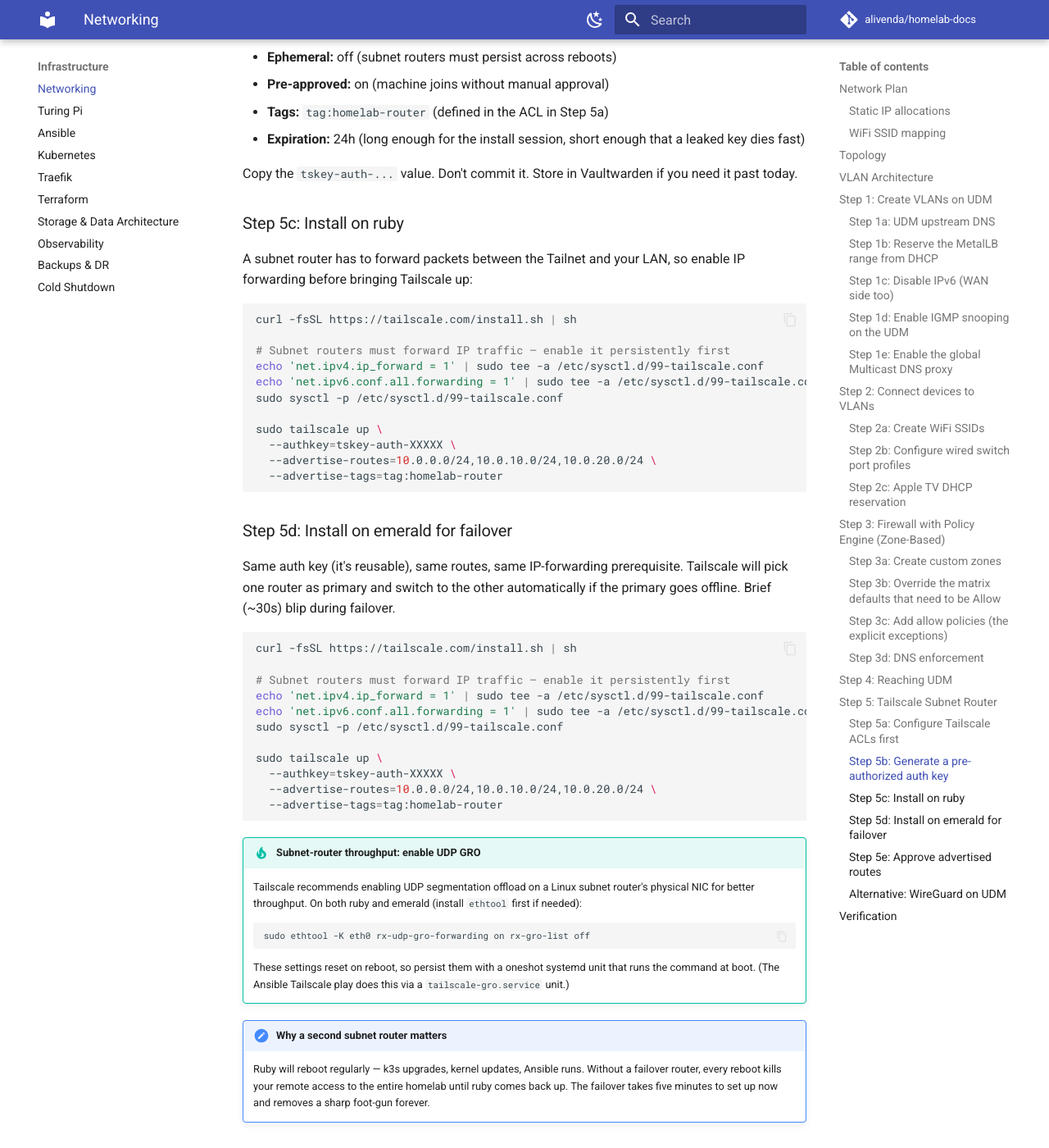
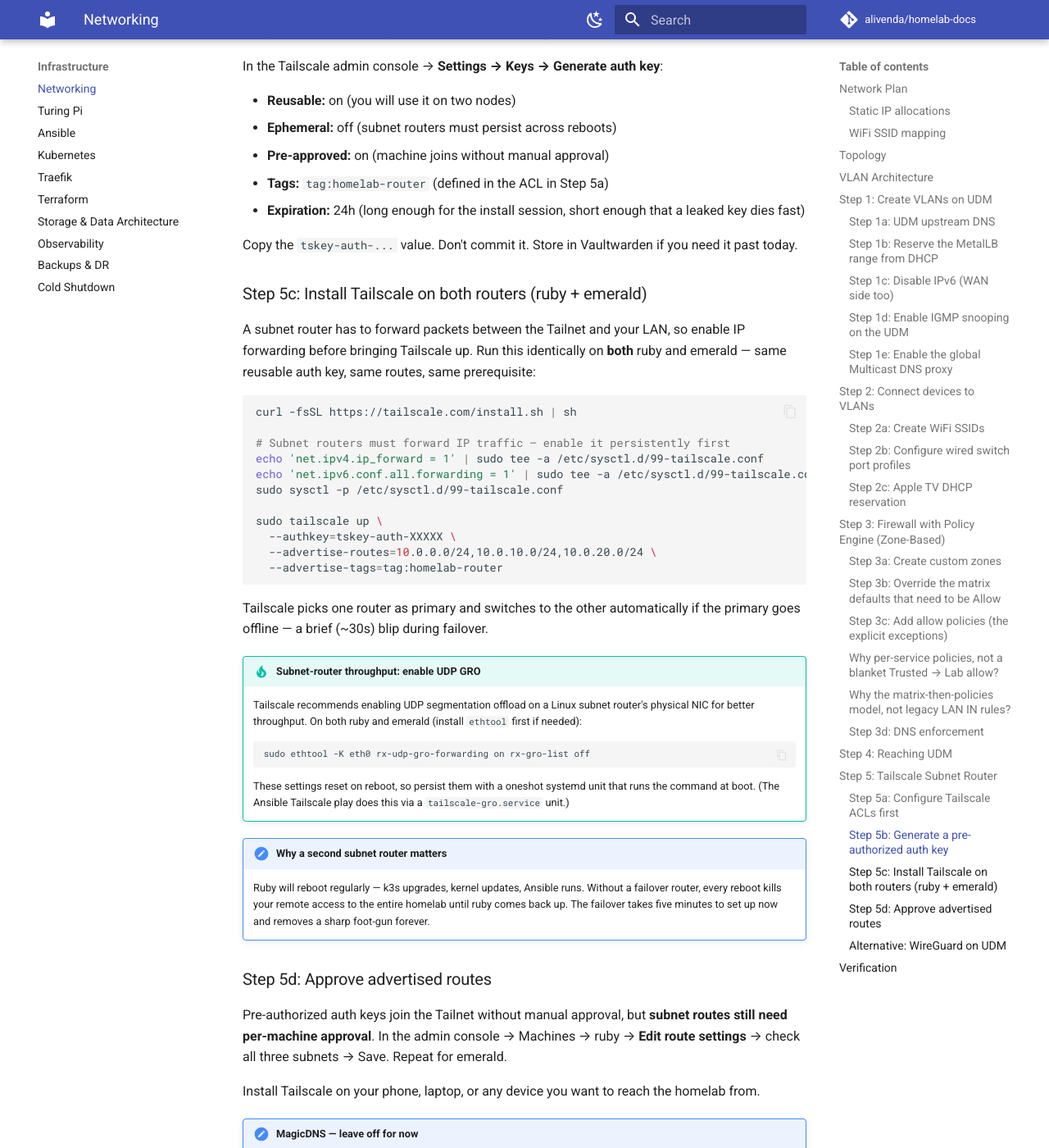
Before and after one commit to alivenda/homelab-docs, an MkDocs documentation site: the page built from docs/networking.md, in a window 1280 px wide and 1400 px high, scrolled down 15444 px. Shown: the whole window at 82% size. Built offline with MkDocs 1.6.1 and Material for MkDocs 9.7.7, drawn with Linux system fonts in a browser that asks for light colours; comment, search, counter and statistics services are not loaded; some of the changed text lies outside the part shown.

Commit message:
Restyle networking, turing-pi, ansible, and traefik docs to STYLE.md
- networking.md: collapse the byte-identical ruby/emerald Tailscale
  install steps into one pattern; break up the six-deep note stack in
  Step 3c into two why-headings plus a relocated/reclassified
  warning+tip, per the "avoid stacking more than two" rule
- turing-pi.md: drop the redundant heading wrapping the facts table
  so it sits headerless per the page anatomy; tabulate the UPS sizing
  rule of thumb
- ansible.md: collapse the site.yml assembly skeleton (recap content,
  not something a skimmer needs inline) behind a details block
- traefik.md: tighten the two-sentence intro to one

kubernetes.md needed no changes — already compliant with STYLE.md.
Restructuring only; no facts dropped. mkdocs build --strict passes.

````diff
--- a/docs/networking.md
+++ b/docs/networking.md
@@ -109,6 +109,9 @@ flowchart TB
 ```
 
 *Solid arrows are UDM's L3 routing between VLANs — every inter-VLAN hop is subject to the Policy Engine zone matrix (Step 3), with Lab unable to initiate to any other zone. Dotted lines are Tailscale: off-network devices reach the LAN through the tailnet, with ruby (primary) and emerald (failover) advertising the Default/Trusted/Lab subnets into it. The UDM's mDNS reflector (Auto) retransmits across all VLANs; see [VLAN Architecture](#vlan-architecture) for the per-zone rationale.*
+
+!!! note "UDM is in the data path for inter-VLAN traffic"
+    Because UDM is the L3 router between VLANs, every Trusted → Lab service request flows through UDM. Performance is fine for homelab scale (gigabit class), but it means firewall policies apply on every request and UDM CPU sees the load. The alternative (MetalLB in BGP mode with UDM peering) eliminates this but requires UDM Pro/SE with BGP enabled.
 
 ## VLAN Architecture
 
@@ -283,21 +286,20 @@ UniFi auto-generates a matching `(Return)` policy for every Allow rule (it's sta
 !!! note "Established/related is automatic"
     UniFi's Policy Engine is stateful — once a connection is allowed in one direction, return traffic is allowed automatically. You don't need a separate "allow established/related" rule (the legacy `LAN IN` firewall did require this). This is why "Trusted → Lab Allow + Lab → Trusted Block" works as expected: your desktop can reach the cluster API, the response gets back, but the cluster cannot initiate a connection to your desktop.
 
-!!! note "Why per-service instead of 'Trusted → Lab Allow all'"
-    A common shortcut is to make Trusted → Lab a blanket Allow and skip the per-service policies. It's less typing and easier to maintain. The argument against: if a daily-driver device on Trusted is ever compromised (browser zero-day, bad npm install, supply-chain attack on a desktop dependency), blanket Allow gives the attacker lateral access to kubelet, etcd, every internal admin UI on Lab. Per-service caps blast radius to the exact ports listed above. For a learning-focused homelab the extra friction is small and mirrors how production environments handle east-west traffic.
+### Why per-service policies, not a blanket Trusted → Lab allow?
 
-!!! note "Why the matrix-then-policies model is better"
-    With legacy `LAN IN` rules, the implicit "allow everything else" meant you had to remember to add catch-all drops for every flow you wanted restricted. Forget one and you had a silent hole. The zone matrix makes the default explicit: Block is the baseline, Allow requires a policy. Audit becomes "list the policies" instead of "spot the missing drop."
+A common shortcut is to make Trusted → Lab a blanket Allow and skip the per-service policies. It's less typing and easier to maintain. The argument against: if a daily-driver device on Trusted is ever compromised (browser zero-day, bad npm install, supply-chain attack on a desktop dependency), blanket Allow gives the attacker lateral access to kubelet, etcd, every internal admin UI on Lab. Per-service caps blast radius to the exact ports listed above. For a learning-focused homelab the extra friction is small and mirrors how production environments handle east-west traffic.
 
-!!! note "UDM is in the data path for inter-VLAN traffic"
-    Because UDM is the L3 router between VLANs, every Trusted → Lab service request flows through UDM. Performance is fine for homelab scale (gigabit class), but it means firewall policies apply on every request and UDM CPU sees the load. The alternative (MetalLB in BGP mode with UDM peering) eliminates this but requires UDM Pro/SE with BGP enabled.
+### Why the matrix-then-policies model, not legacy LAN IN rules?
 
-!!! note "Plex Server: tell it which client subnets count as LAN"
+With legacy `LAN IN` rules, the implicit "allow everything else" meant you had to remember to add catch-all drops for every flow you wanted restricted. Forget one and you had a silent hole. The zone matrix makes the default explicit: Block is the baseline, Allow requires a policy. Audit becomes "list the policies" instead of "spot the missing drop."
+
+!!! warning "Plex Server: tell it which client subnets count as LAN"
     Placing Plex Server (on the NAS in Lab) and Plex clients (Apple TV on IoT, desktop on Trusted) on different VLANs means Plex Server doesn't automatically recognize cross-VLAN clients as "local." Clients fall back to plex.tv relay or fail outright — Infuse on Apple TV is a common casualty.
 
     Fix is Plex-side, not firewall-side: in Plex Web UI → **Settings → Network → "List of IP addresses and networks that are allowed without auth"**, add the Plex client subnets — `10.0.10.0/24, 10.0.30.0/24` for this setup. Plex then advertises its local IP to clients on those subnets and treats their streams as LAN-quality. The firewall policies above are correct regardless; this is just Plex's own LAN-detection logic.
 
-!!! note "Forward-looking: Lab → IoT for Home Assistant local control"
+!!! tip "Forward-looking: Lab → IoT for Home Assistant local control"
     Home Assistant is live (an HAOS VM on slate, `10.0.20.21`). The best-practice integration for Philips Hue, Shelly, and other local-control smart devices is HA talking to them directly on the local network — faster and works offline, unlike cloud routing. That's a **Lab → IoT** flow, which the matrix above blocks by default.
 
     Add a narrowly-scoped policy then (e.g. `lab-to-hue-bridge`: Lab → `10.0.30.x` of the bridge/controller, TCP `80` and/or `443`). Scope to the specific device IP, not whole IoT zone, to avoid HA being able to reach the printer's web UI or other unrelated IoT devices.
@@ -401,9 +403,9 @@ In the Tailscale admin console → **Settings → Keys → Generate auth key**:
 
 Copy the `tskey-auth-...` value. Don't commit it. Store in Vaultwarden if you need it past today.
 
-### Step 5c: Install on ruby
+### Step 5c: Install Tailscale on both routers (ruby + emerald)
 
-A subnet router has to forward packets between the Tailnet and your LAN, so enable IP forwarding before bringing Tailscale up:
+A subnet router has to forward packets between the Tailnet and your LAN, so enable IP forwarding before bringing Tailscale up. Run this identically on **both** ruby and emerald — same reusable auth key, same routes, same prerequisite:
 
 ```bash
 curl -fsSL https://tailscale.com/install.sh | sh
@@ -419,23 +421,7 @@ sudo tailscale up \
   --advertise-tags=tag:homelab-router
 ```
 
-### Step 5d: Install on emerald for failover
-
-Same auth key (it's reusable), same routes, same IP-forwarding prerequisite. Tailscale will pick one router as primary and switch to the other automatically if the primary goes offline. Brief (~30s) blip during failover.
-
-```bash
-curl -fsSL https://tailscale.com/install.sh | sh
-
-# Subnet routers must forward IP traffic — enable it persistently first
-echo 'net.ipv4.ip_forward = 1' | sudo tee -a /etc/sysctl.d/99-tailscale.conf
-echo 'net.ipv6.conf.all.forwarding = 1' | sudo tee -a /etc/sysctl.d/99-tailscale.conf
-sudo sysctl -p /etc/sysctl.d/99-tailscale.conf
-
-sudo tailscale up \
-  --authkey=tskey-auth-XXXXX \
-  --advertise-routes=10.0.0.0/24,10.0.10.0/24,10.0.20.0/24 \
-  --advertise-tags=tag:homelab-router
-```
+Tailscale picks one router as primary and switches to the other automatically if the primary goes offline — a brief (~30s) blip during failover.
 
 !!! tip "Subnet-router throughput: enable UDP GRO"
     Tailscale recommends enabling UDP segmentation offload on a Linux subnet router's physical NIC for better throughput. On both ruby and emerald (install `ethtool` first if needed):
@@ -449,7 +435,7 @@ sudo tailscale up \
 !!! note "Why a second subnet router matters"
     Ruby will reboot regularly — k3s upgrades, kernel updates, Ansible runs. Without a failover router, every reboot kills your remote access to the entire homelab until ruby comes back up. The failover takes five minutes to set up now and removes a sharp foot-gun forever.
 
-### Step 5e: Approve advertised routes
+### Step 5d: Approve advertised routes
 
 Pre-authorized auth keys join the Tailnet without manual approval, but **subnet routes still need per-machine approval**. In the admin console → Machines → ruby → **Edit route settings** → check all three subnets → Save. Repeat for emerald.
 
````
Also changed, not shown: docs/ansible.md (+23 -23 lines), docs/traefik.md (+1 -1 lines), docs/turing-pi.md (+5 -3 lines).
